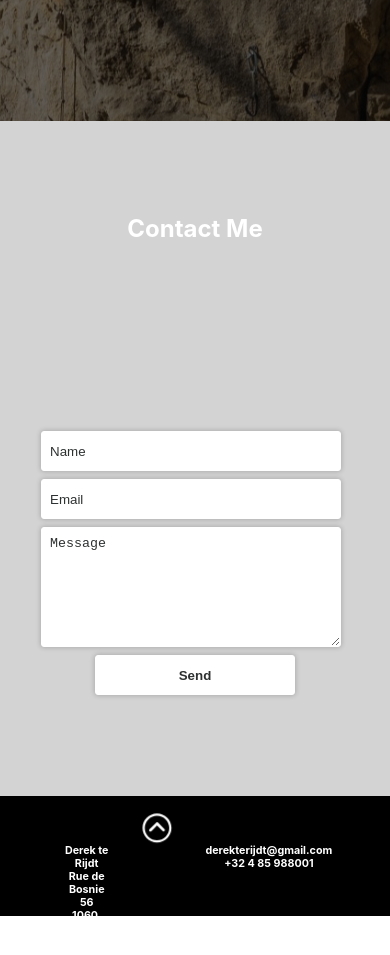
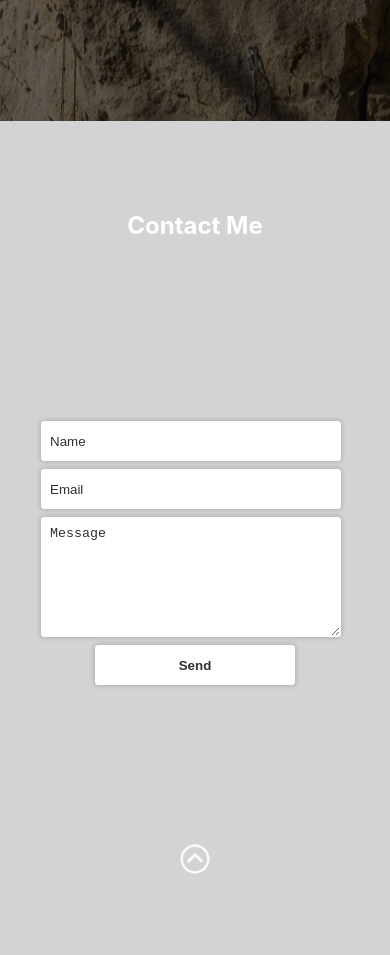
Before and after one commit to 712derek/portfolio, a React (Create React App) app in the folder portfolio/: page / in a window 390 px wide. Shown: the part 5220-6175 px from the top of the page. Before the commit the page ends 6136 px from the top, so only its background shows below. Built offline with nearby package versions, Linux system fonts and the light colour scheme.

Commit message:
mobile contact fixed

```diff
--- a/portfolio/src/App.js
+++ b/portfolio/src/App.js
@@ -64,7 +64,7 @@ function App() {
             <Education />
             <Skills />
             <ContactForm />
-            <Footer />
+            {/* <Footer /> */}
           </Router>
         </div>
       )}
--- a/portfolio/src/Components/ContactForm.js
+++ b/portfolio/src/Components/ContactForm.js
@@ -1,11 +1,34 @@
-import React, { useState, useEffect } from "react";
+import React, { useState } from "react";
 import { db } from "../firebase";
-import styled, { css } from "styled-components";
+import styled, { css, keyframes } from "styled-components";
 import { StyledH2 } from "./titleStyles";
+import { IoIosArrowDropup } from "react-icons/io";
+import { animateScroll as scroll } from "react-scroll";
+
+const appear = keyframes`
+  from{
+    transform: translateY(100%);
+  }
+  to{
+    transform: translateY(0%);
+  }
+`;
+
+const pulse = keyframes`
+  0%{
+    transform: scale(1);
+  }
+  40%{
+    transform: scale(1.2);
+  }
+  100%{
+    transform: scale(1);
+  }
+`;
 
 const FormSection = styled.form`
   position: relative;
-  height: 80vh;
+  height: 100vh;
   background-size: cover !important;
   padding: 15px;
   overflow: hidden !important;
@@ -115,6 +138,25 @@ const FormButton = styled.button`
   }
 `;
 
+const LinkToTop = styled.i`
+  display: flex;
+  justify-content: center;
+  width: 100%;
+  z-index: 10;
+  bottom: 15px;
+  color: #fff;
+  font-size: 2rem;
+
+  svg {
+    cursor: pointer;
+    animation: ${pulse} 1.5s linear infinite;
+
+    &:hover {
+      color: rgba(96, 219, 249);
+    }
+  }
+`;
+
 const ContactForm = () => {
   const [name, setName] = useState("");
   const [email, setEmail] = useState("");
@@ -181,6 +223,9 @@ const ContactForm = () => {
           </FormButton>
         </FormBottom>
       </FormData>
+      <LinkToTop>
+        <IoIosArrowDropup onClick={() => scroll.scrollToTop()} />
+      </LinkToTop>
     </FormSection>
   );
 };
--- a/portfolio/src/Components/Footer.js
+++ b/portfolio/src/Components/Footer.js
@@ -26,7 +26,7 @@ const pulse = keyframes`
 
 const FooterSection = styled.div`
   display: flex;
-  justify-content: space-between;
+  justify-content: space-evenly;
   height: 20vh;
   padding: 1rem 2rem;
   background: rgb(0, 0, 0);
@@ -38,7 +38,6 @@ const FooterSection = styled.div`
   animation: ${appear} 0.3s ease-out;
 
   @media screen and (max-width: 768px) {
-    height: 120px;
   }
 `;
 
```
